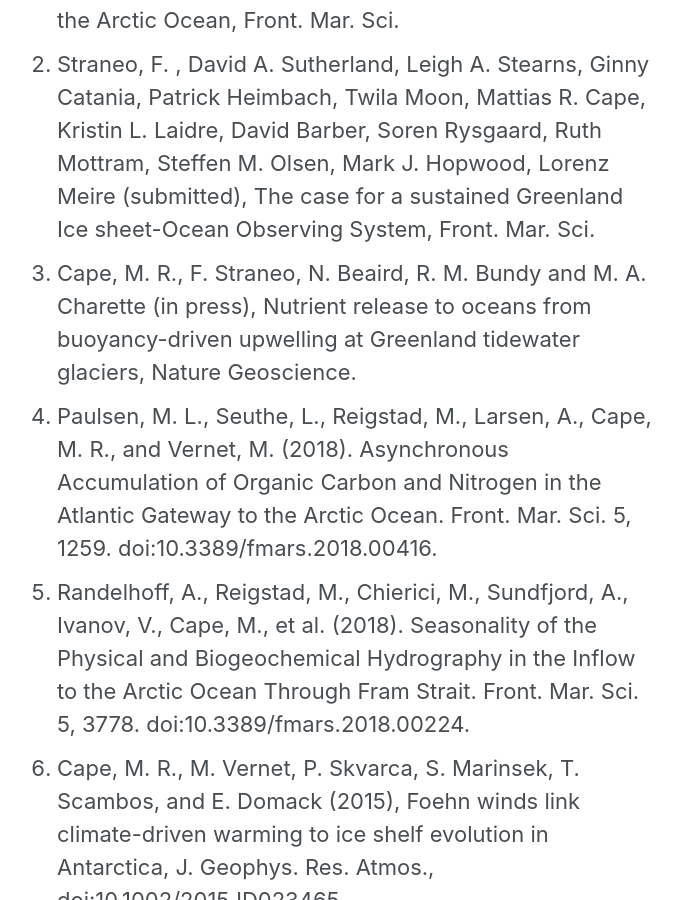
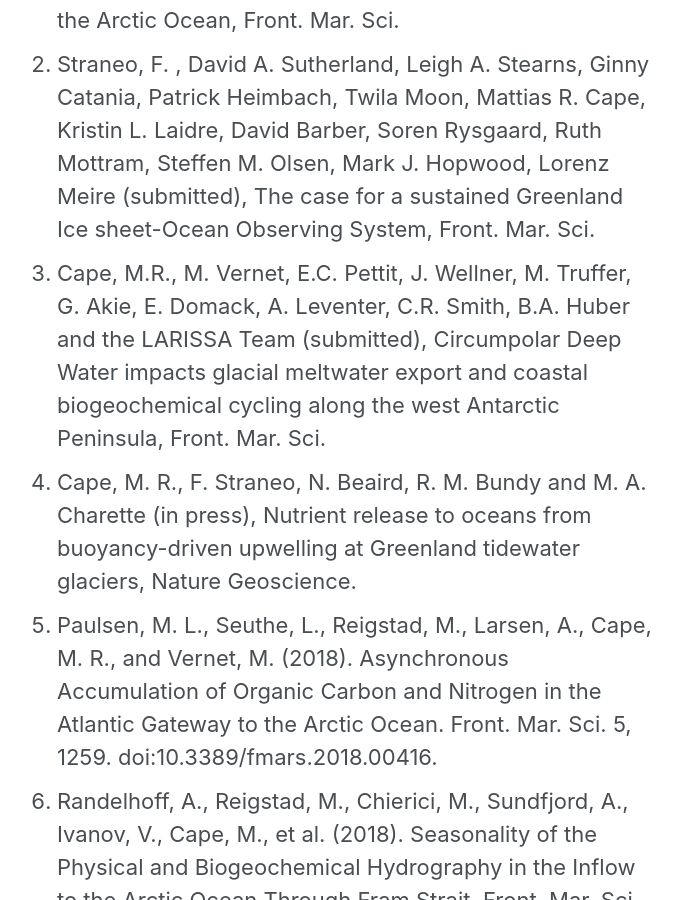
Before and after one commit to armbrustlab/armbrustlab.github.io, a Jekyll site: the page built from collections/_people/cape.md, in a window 1280 px wide and 900 px high, scrolled down 2380 px. Shown: the whole window, without its empty margins (305-986 px from the left). Built offline with Jekyll 4.4.1, drawn with Linux system fonts in a browser that asks for light colours; nearby versions of some CDN libraries.

Commit message:
update ref

```diff
--- a/collections/_people/cape.md
+++ b/collections/_people/cape.md
@@ -24,6 +24,7 @@
 ## Journal Publications
 1. Vernet, M., I.H. Ellingsen, L. Seuthe, D. Slagstad, M.R. Cape, P.A. Matrai (submitted), Importance of phytoplankton advection in the Atlantic Water Inflow to the Arctic Ocean, Front. Mar. Sci.
 1. Straneo, F. , David A. Sutherland, Leigh A. Stearns, Ginny Catania, Patrick Heimbach, Twila Moon, Mattias R. Cape, Kristin L. Laidre, David Barber, Soren Rysgaard, Ruth Mottram, Steffen M. Olsen, Mark J. Hopwood, Lorenz Meire (submitted), The case for a sustained Greenland Ice sheet-Ocean Observing System, Front. Mar. Sci.
+1. Cape, M.R., M. Vernet, E.C. Pettit, J. Wellner, M. Truffer, G. Akie, E. Domack, A. Leventer, C.R. Smith, B.A. Huber and the LARISSA Team (submitted), Circumpolar Deep Water impacts glacial meltwater export and coastal biogeochemical cycling along the west Antarctic Peninsula, Front. Mar. Sci.
 1. Cape, M. R., F. Straneo, N. Beaird, R. M. Bundy and M. A. Charette (in press), Nutrient release to oceans from buoyancy-driven upwelling at Greenland tidewater glaciers, Nature Geoscience.
 1. Paulsen, M. L., Seuthe, L., Reigstad, M., Larsen, A., Cape, M. R., and Vernet, M. (2018). Asynchronous Accumulation of Organic Carbon and Nitrogen in the Atlantic Gateway to the Arctic Ocean. Front. Mar. Sci. 5, 1259. doi:10.3389/fmars.2018.00416.
 1. Randelhoff, A., Reigstad, M., Chierici, M., Sundfjord, A., Ivanov, V., Cape, M., et al. (2018). Seasonality of the Physical and Biogeochemical Hydrography in the Inflow to the Arctic Ocean Through Fram Strait. Front. Mar. Sci. 5, 3778. doi:10.3389/fmars.2018.00224.
```
